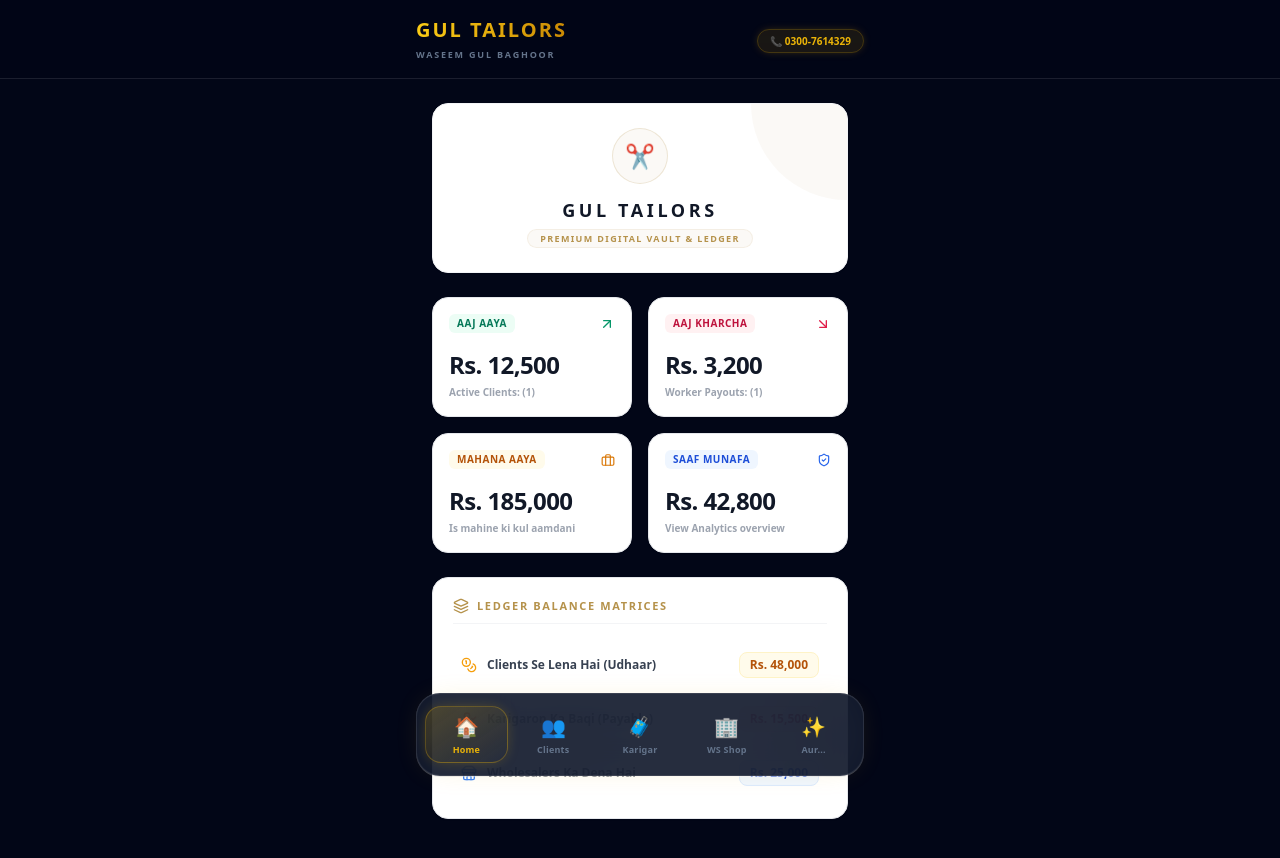
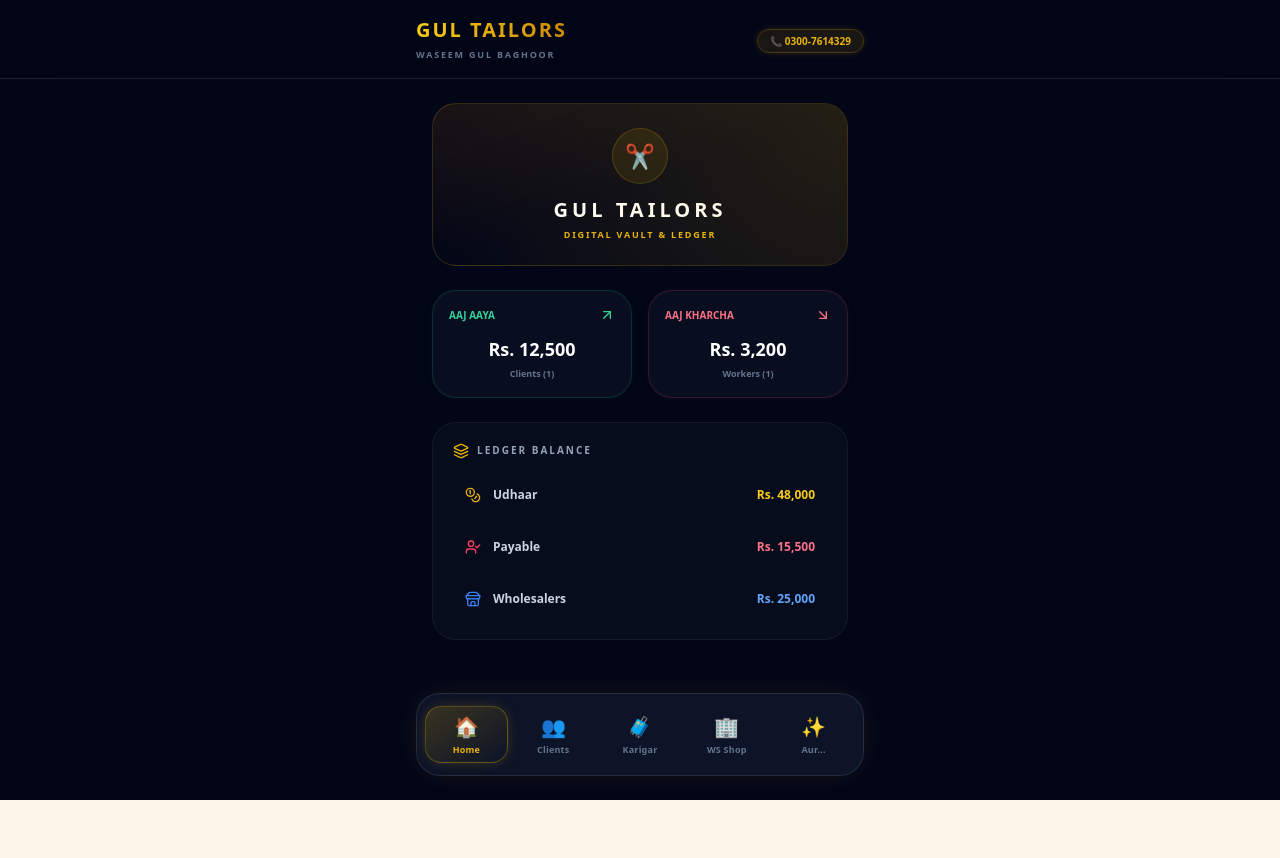
Before and after one commit to betmaxgold5800-Touqeer/gul-tailors, a React (Vite) app: page / in a window 1280 px wide. Shown: the top 858 px of the page. After the commit the page ends 800 px from the top, so only its background shows below. Built offline with nearby package versions, Linux system fonts and the light colour scheme.

Commit message:
Update Dashboard.jsx

```diff
--- a/src/views/Dashboard.jsx
+++ b/src/views/Dashboard.jsx
@@ -14,111 +14,75 @@ export default function Dashboard({ navigateTo, clientsCount, workersCount, whol
   return (
     <div className="space-y-6 animate-fadeIn pb-6">
 
-      {/* 👑 PREMIUM DIGITAL VAULT HEADER BANNER */}
-      <div className="relative overflow-hidden rounded-2xl bg-white p-6 text-center shadow-sm border border-gray-100">
-        <div className="absolute right-0 top-0 w-24 h-24 bg-[#b5924b]/5 rounded-bl-full pointer-events-none" />
-        <div className="mx-auto mb-3 flex h-14 w-14 items-center justify-center rounded-full bg-[#b5924b]/5 border border-[#b5924b]/20">
+      {/* 👑 PREMIUM NEON HEADER BANNER */}
+      <div className="relative p-6 rounded-3xl bg-gradient-to-br from-yellow-900/20 via-[#020617] to-[#020617] border border-yellow-500/20 text-center overflow-hidden">
+        <div className="absolute inset-0 bg-[radial-gradient(circle_at_top_right,rgba(234,179,8,0.15),transparent)]" />
+        <div className="mx-auto mb-3 flex h-14 w-14 items-center justify-center rounded-full bg-yellow-500/10 border border-yellow-500/20">
           <span className="text-2xl">✂️</span>
         </div>
-        <h2 className="text-lg font-black tracking-[0.2em] text-gray-900">GUL TAILORS</h2>
-        <p className="text-[9px] font-black tracking-[0.15em] text-[#b5924b] uppercase mt-1 bg-[#b5924b]/5 inline-block px-3 py-0.5 rounded-full border border-[#b5924b]/10">
-          PREMIUM DIGITAL VAULT & LEDGER
-        </p>
+        <h2 className="text-xl font-black tracking-[0.2em] text-white">GUL TAILORS</h2>
+        <p className="text-[9px] font-black tracking-[0.2em] text-yellow-500 uppercase mt-1">DIGITAL VAULT & LEDGER</p>
       </div>
 
-      {/* 📊 LUXURY GRID OF CLICKABLE MATRICES */}
+      {/* 📊 NEON CLICKABLE METRICS */}
       <div className="grid grid-cols-2 gap-4">
 
-        {/* Card 1: Aaj Aaya */}
+        {/* Card: Aaj Aaya */}
         <button
           onClick={() => navigateTo('clients')}
-          className="group relative flex flex-col justify-between rounded-2xl border border-gray-200 bg-white p-4 text-left shadow-sm transition-all duration-300 hover:border-[#b5924b]/40 hover:shadow-md active:scale-95"
+          className="p-4 rounded-3xl bg-slate-900/50 border border-emerald-500/20 hover:border-emerald-500/50 transition-all shadow-[0_0_15px_-5px_rgba(16,185,129,0.1)] active:scale-95"
         >
-          <div className="flex w-full items-center justify-between">
-            <span className="text-[10px] font-black tracking-wider uppercase text-emerald-700 bg-emerald-50 px-2 py-0.5 rounded-md">AAJ AAYA</span>
-            <ArrowUpRight className="w-4 h-4 text-emerald-600" />
+          <div className="flex justify-between items-center mb-3">
+            <span className="text-[10px] font-black text-emerald-400">AAJ AAYA</span>
+            <ArrowUpRight className="w-4 h-4 text-emerald-400" />
           </div>
-          <div className="mt-4">
-            <span className="text-2xl font-black tracking-tight text-gray-900">Rs. 12,500</span>
-            <p className="text-[10px] text-gray-400 font-bold mt-1">Active Clients: ({clientsCount})</p>
-          </div>
+          <p className="text-lg font-black text-white">Rs. 12,500</p>
+          <p className="text-[9px] text-slate-500 font-bold mt-1">Clients ({clientsCount})</p>
         </button>
 
-        {/* Card 2: Aaj Kharcha */}
+        {/* Card: Aaj Kharcha */}
         <button
           onClick={() => navigateTo('workers')}
-          className="group relative flex flex-col justify-between rounded-2xl border border-gray-200 bg-white p-4 text-left shadow-sm transition-all duration-300 hover:border-[#b5924b]/40 hover:shadow-md active:scale-95"
+          className="p-4 rounded-3xl bg-slate-900/50 border border-rose-500/20 hover:border-rose-500/50 transition-all shadow-[0_0_15px_-5px_rgba(244,63,94,0.1)] active:scale-95"
         >
-          <div className="flex w-full items-center justify-between">
-            <span className="text-[10px] font-black tracking-wider uppercase text-rose-700 bg-rose-50 px-2 py-0.5 rounded-md">AAJ KHARCHA</span>
-            <ArrowDownRight className="w-4 h-4 text-rose-600" />
+          <div className="flex justify-between items-center mb-3">
+            <span className="text-[10px] font-black text-rose-400">AAJ KHARCHA</span>
+            <ArrowDownRight className="w-4 h-4 text-rose-400" />
           </div>
-          <div className="mt-4">
-            <span className="text-2xl font-black tracking-tight text-gray-900">Rs. 3,200</span>
-            <p className="text-[10px] text-gray-400 font-bold mt-1">Worker Payouts: ({workersCount})</p>
-          </div>
-        </button>
-
-        {/* Card 3: Mahana Aaya */}
-        <button
-          onClick={() => navigateTo('clients')}
-          className="group relative flex flex-col justify-between rounded-2xl border border-gray-200 bg-white p-4 text-left shadow-sm transition-all duration-300 hover:border-[#b5924b]/40 hover:shadow-md active:scale-95"
-        >
-          <div className="flex w-full items-center justify-between">
-            <span className="text-[10px] font-black tracking-wider uppercase text-amber-700 bg-amber-50 px-2 py-0.5 rounded-md">MAHANA AAYA</span>
-            <Briefcase className="w-3.5 h-3.5 text-amber-600" />
-          </div>
-          <div className="mt-4">
-            <span className="text-2xl font-black tracking-tight text-gray-900">Rs. 185,000</span>
-            <p className="text-[10px] text-gray-400 font-bold mt-1">Is mahine ki kul aamdani</p>
-          </div>
-        </button>
-
-        {/* Card 4: Saaf Munafa */}
-        <button
-          onClick={() => navigateTo('aur')}
-          className="group relative flex flex-col justify-between rounded-2xl border border-gray-200 bg-white p-4 text-left shadow-sm transition-all duration-300 hover:border-[#b5924b]/40 hover:shadow-md active:scale-95"
-        >
-          <div className="flex w-full items-center justify-between">
-            <span className="text-[10px] font-black tracking-wider uppercase text-blue-700 bg-blue-50 px-2 py-0.5 rounded-md">SAAF MUNAFA</span>
-            <ShieldCheck className="w-3.5 h-3.5 text-blue-600" />
-          </div>
-          <div className="mt-4">
-            <span className="text-2xl font-black tracking-tight text-gray-900">Rs. 42,800</span>
-            <p className="text-[10px] text-gray-400 font-bold mt-1">View Analytics overview</p>
-          </div>
+          <p className="text-lg font-black text-white">Rs. 3,200</p>
+          <p className="text-[9px] text-slate-500 font-bold mt-1">Workers ({workersCount})</p>
         </button>
       </div>
 
-      {/* 🏦 LEDGER BALANCE MATRICES */}
-      <div className="rounded-2xl border border-gray-200 bg-white p-5 shadow-sm">
-        <h3 className="text-[11px] font-black tracking-[0.15em] text-[#b5924b] uppercase mb-4 flex items-center gap-2 border-b border-gray-100 pb-2">
-          <Layers className="w-4 h-4" /> LEDGER BALANCE MATRICES
+      {/* 🏦 NEON LEDGER MATRICES */}
+      <div className="bg-slate-900/40 border border-white/5 p-5 rounded-3xl">
+        <h3 className="text-[10px] font-black tracking-[0.2em] text-slate-400 uppercase mb-4 flex items-center gap-2">
+          <Layers className="w-4 h-4 text-yellow-500" /> LEDGER BALANCE
         </h3>
 
-        <div className="space-y-1">
-          <div onClick={() => navigateTo('clients')} className="flex items-center justify-between py-3 px-2 cursor-pointer hover:bg-gray-50 rounded-xl transition-all">
-            <div className="flex items-center gap-2.5">
-              <Coins className="w-4 h-4 text-amber-500" />
-              <span className="text-xs font-bold text-gray-700">Clients Se Lena Hai (Udhaar)</span>
+        <div className="space-y-3">
+          <div onClick={() => navigateTo('clients')} className="flex items-center justify-between p-3 rounded-2xl hover:bg-white/5 transition-all cursor-pointer">
+            <div className="flex items-center gap-3">
+              <Coins className="w-4 h-4 text-yellow-500" />
+              <span className="text-xs font-bold text-slate-300">Udhaar</span>
             </div>
-            <span className="text-xs font-black text-amber-700 bg-amber-50 px-2.5 py-1 rounded-lg border border-amber-100">Rs. 48,000</span>
+            <span className="text-xs font-black text-yellow-400">Rs. 48,000</span>
           </div>
 
-          <div onClick={() => navigateTo('workers')} className="flex items-center justify-between py-3 px-2 cursor-pointer hover:bg-gray-50 rounded-xl transition-all">
-            <div className="flex items-center gap-2.5">
+          <div onClick={() => navigateTo('workers')} className="flex items-center justify-between p-3 rounded-2xl hover:bg-white/5 transition-all cursor-pointer">
+            <div className="flex items-center gap-3">
               <UserCheck className="w-4 h-4 text-rose-500" />
-              <span className="text-xs font-bold text-gray-700">Karigaron Ka Baqi (Payable)</span>
+              <span className="text-xs font-bold text-slate-300">Payable</span>
             </div>
-            <span className="text-xs font-black text-rose-700 bg-rose-50 px-2.5 py-1 rounded-lg border border-rose-100">Rs. 15,500</span>
+            <span className="text-xs font-black text-rose-400">Rs. 15,500</span>
           </div>
 
-          <div onClick={() => navigateTo('ws')} className="flex items-center justify-between py-3 px-2 cursor-pointer hover:bg-gray-50 rounded-xl transition-all">
-            <div className="flex items-center gap-2.5">
+          <div onClick={() => navigateTo('ws')} className="flex items-center justify-between p-3 rounded-2xl hover:bg-white/5 transition-all cursor-pointer">
+            <div className="flex items-center gap-3">
               <Store className="w-4 h-4 text-blue-500" />
-              <span className="text-xs font-bold text-gray-700">Wholesalers Ka Dena Hai</span>
+              <span className="text-xs font-bold text-slate-300">Wholesalers</span>
             </div>
-            <span className="text-xs font-black text-blue-700 bg-blue-50 px-2.5 py-1 rounded-lg border border-blue-100">Rs. 25,000</span>
+            <span className="text-xs font-black text-blue-400">Rs. 25,000</span>
           </div>
         </div>
       </div>
```
